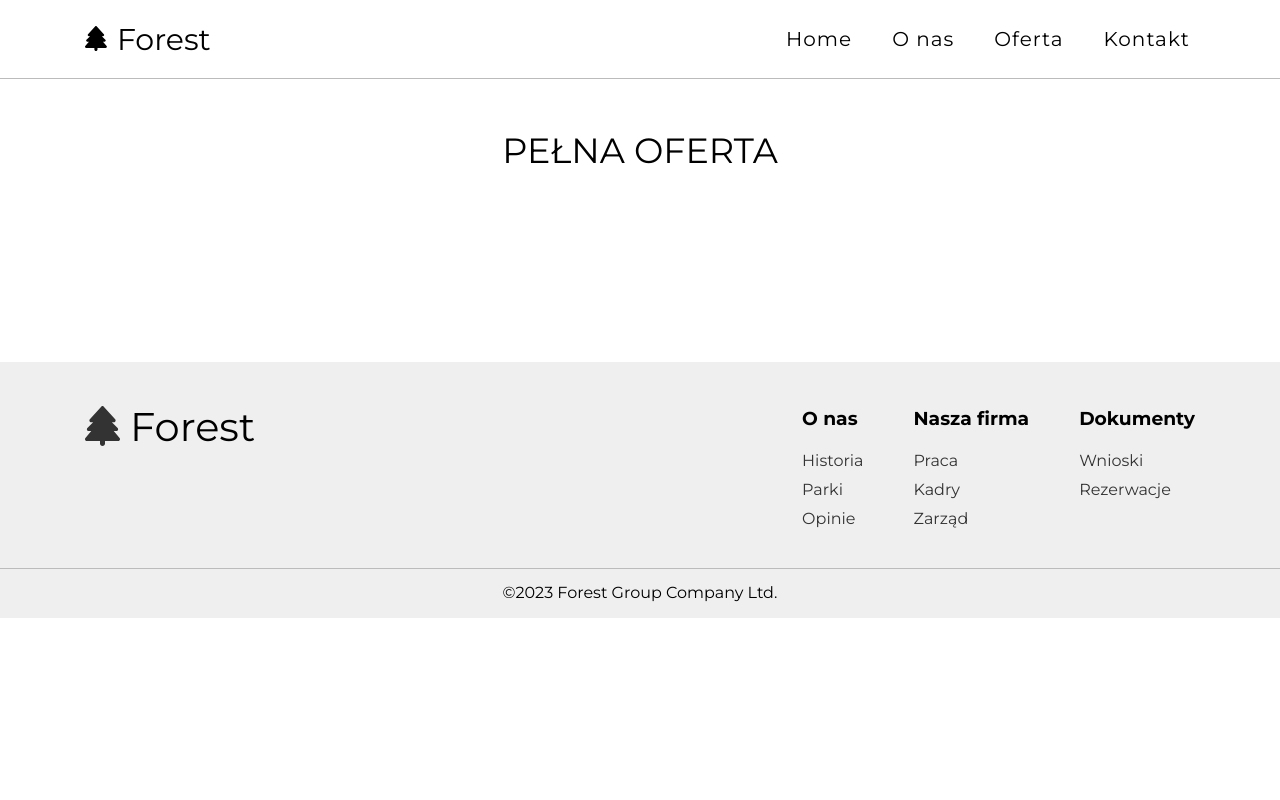
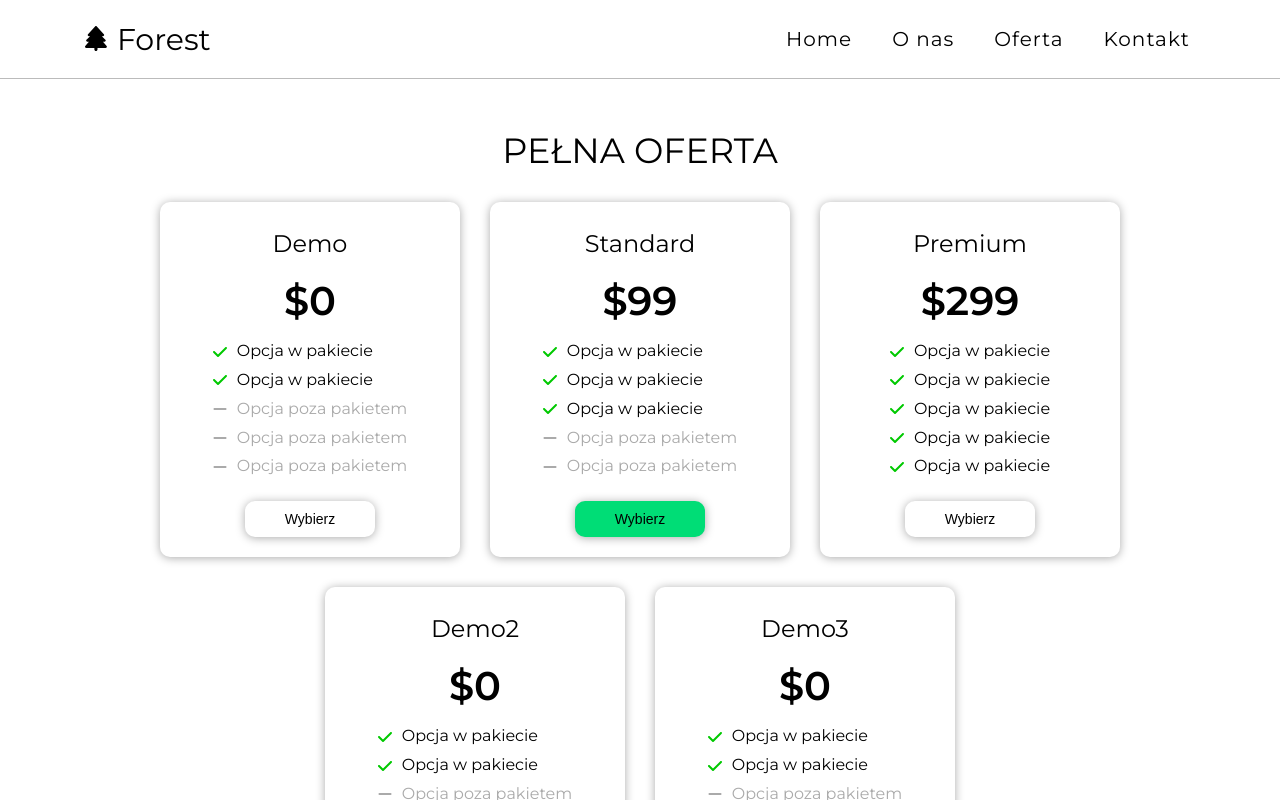
Before and after one commit to Emil-Domagala/First_page_in_vue, a Vue app: page /offer in a window 1280 px wide. Shown: the top 800 px of the page. Built offline with nearby package versions, Linux system fonts and the light colour scheme.

Commit message:
page done

```diff
--- a/src/App.vue
+++ b/src/App.vue
@@ -33,7 +33,7 @@ export default {
 						feature4: { content: "Opcja poza pakietem", status: false },
 						feature5: { content: "Opcja poza pakietem", status: false },
 					},
-					isSpecial: false,
+
 				},
 				{
 					title: "Standard",
@@ -45,7 +45,7 @@ export default {
 						feature4: { content: "Opcja poza pakietem", status: false },
 						feature5: { content: "Opcja poza pakietem", status: false },
 					},
-					isSpecial: true,
+
 				},
 				{
 					title: "Premium",
@@ -57,7 +57,7 @@ export default {
 						feature4: { content: "Opcja w pakiecie", status: true },
 						feature5: { content: "Opcja w pakiecie", status: true },
 					},
-					isSpecial: false,
+
 				},
 			],
 			allOffers: [
@@ -122,6 +122,7 @@ export default {
 	provide() {
 		return {
 			mainePageOffers: this.mainePageOffers,
+			allOffers: this.allOffers
 		};
 	},
 };
--- a/src/components/ThePages/MainPage.vue
+++ b/src/components/ThePages/MainPage.vue
@@ -53,7 +53,7 @@
 						:title="mainePageOffer.title"
 						:price="mainePageOffer.price"
 						:features="mainePageOffer.features"
-						:isSpecial="mainePageOffer.isSpecial"
+
 					>
 					</basic-card>
 				</div>
--- a/src/components/ThePages/OfferPage.vue
+++ b/src/components/ThePages/OfferPage.vue
@@ -1,12 +1,49 @@
 <template>
-<section id="full-offer" class="full-offer">
-	<h2 class="section-title">Pełna oferta</h2>
-
-</section>
+	<section id="full-offer" class="full-offer">
+		<div class="container">
+			<h2 class="section-title">Pełna oferta</h2>
+			<div class="full-offer__wrapper">
+				<basic-card
+					v-for="allOffer in allOffers"
+					:key="allOffer.title"
+					:title="allOffer.title"
+					:price="allOffer.price"
+					:features="allOffer.features"
+				>
+				</basic-card>
+			</div>
+		</div>
+	</section>
 </template>
 
+<script>
+import BasicCard from "../UI/BasicCard.vue";
+export default {
+	components: {
+		BasicCard,
+	},
+	inject: ["allOffers"],
+};
+</script>
+
 <style scoped>
+
+.container{
+	display: flex;
+	flex-direction: column;
+	align-items: center;
+}
 .full-offer {
 	margin: 4rem 0 10rem;
 }
+
+.full-offer__wrapper {
+	display: flex;
+	justify-content: center;
+	flex-wrap: wrap;
+	flex-direction: row;
+	gap: 3rem;
+	columns: 3rem;
+	max-width: 1000px;
+}
 </style>
--- a/src/components/UI/BasicCard.vue
+++ b/src/components/UI/BasicCard.vue
@@ -1,5 +1,5 @@
 <template>
-	<div class="card" :class="{ 'card-special': isSpecial }">
+	<div class="card" :class="{ 'card-special': title === 'Standard' }">
 		<div class="card-content-wrapper">
 			<p class="card__title">{{ title }}</p>
 			<p class="card__price">{{ price }}</p>
@@ -21,7 +21,7 @@
 
 <script>
 export default {
-	props: ["title", "price", "features", "isSpecial"],
+	props: ["title", "price", "features"],
 	methods: {
 		youChose() {
 			console.log("You chose: " + this.title);
```
